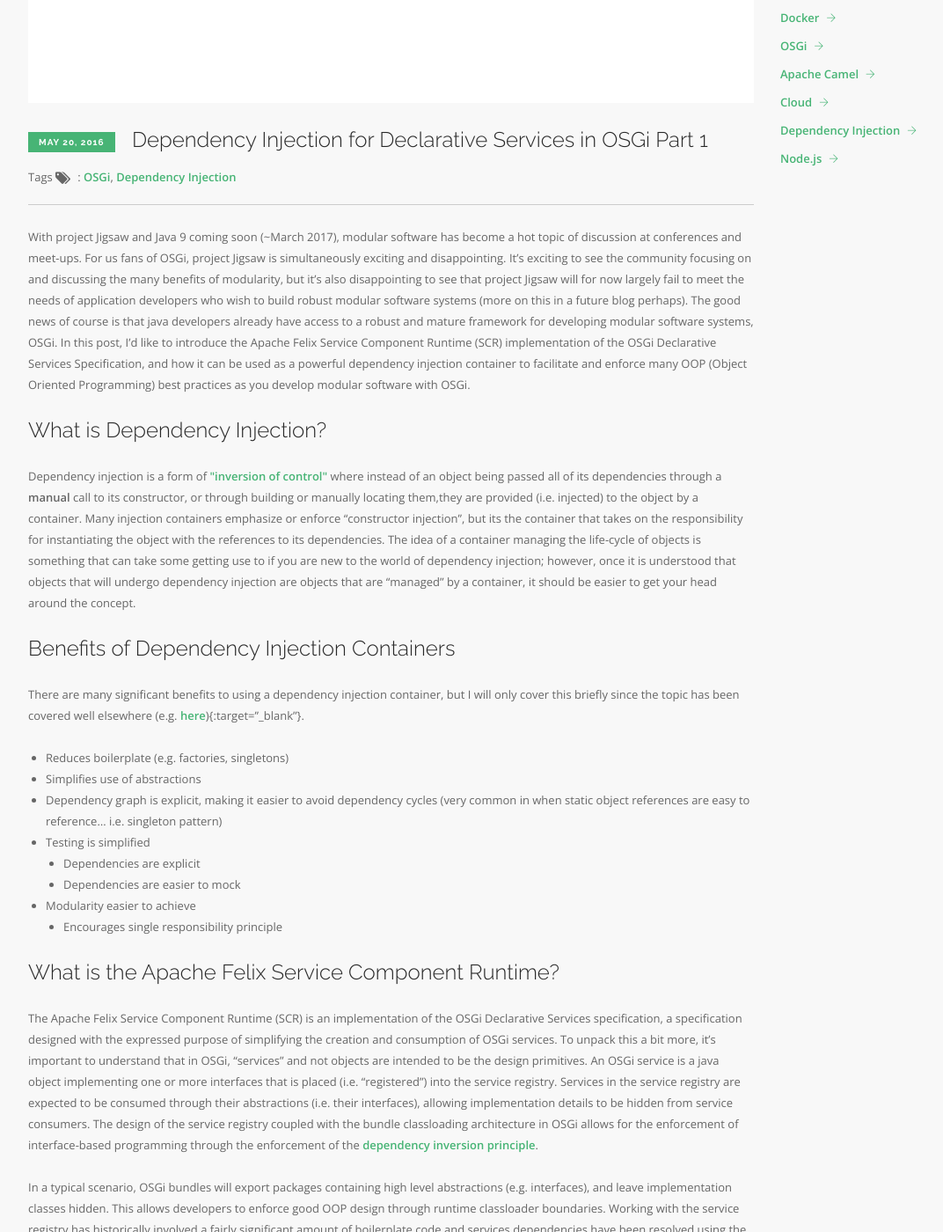
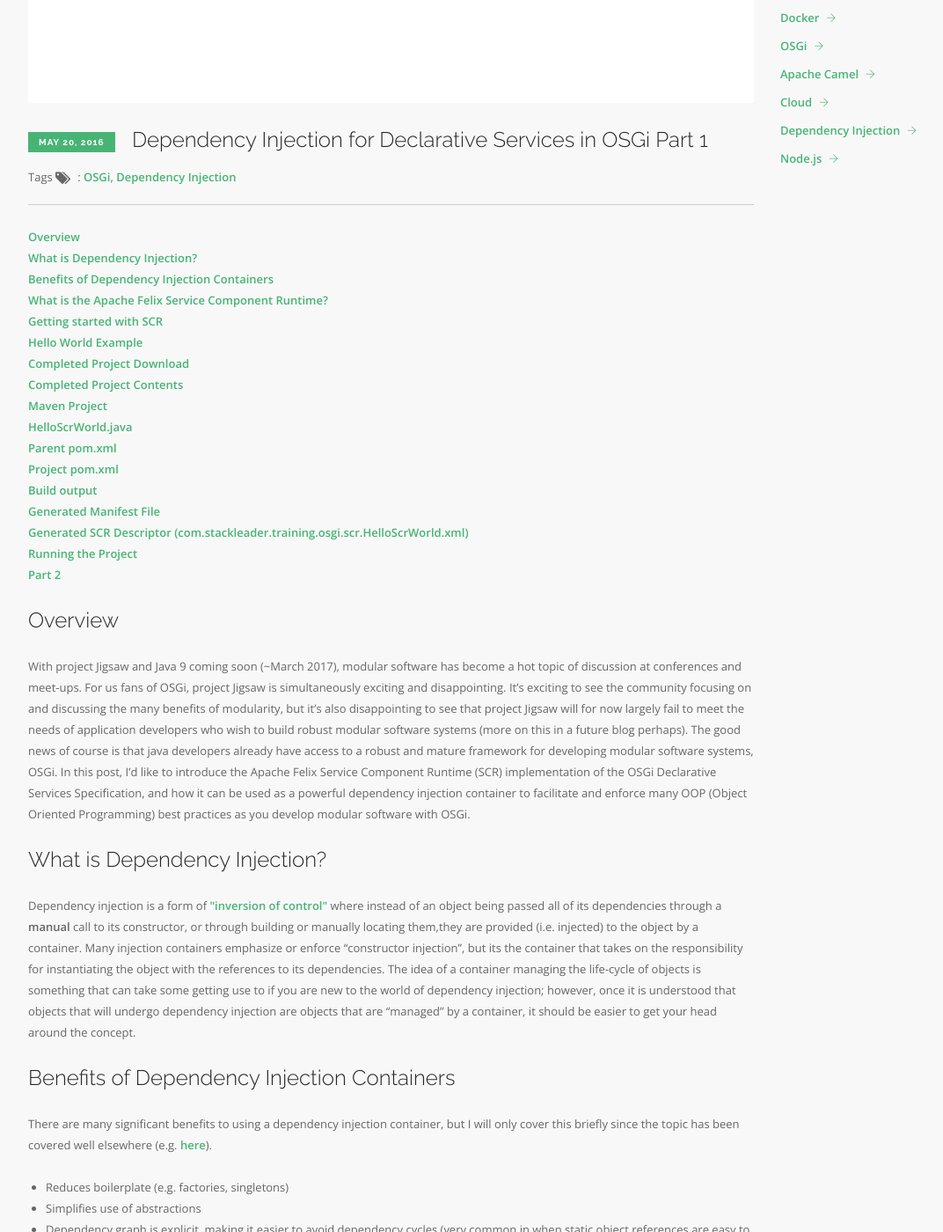
Before and after one commit to stackleader/stackleader.github.io, a Jekyll site: the page built from _posts/2016-05-20-dependency-injection-and-osgi.markdown, in a window 1280 px wide and 1400 px high, scrolled down 824 px. Shown: the whole window at 88% size, without its empty margins (53-1125 px from the left). Built offline with Jekyll 4.4.1, drawn with Linux system fonts in a browser that asks for light colours; nearby versions of some CDN libraries; some of the changed text lies outside the part shown.

Commit message:
Added toc and fixed broken headers

```diff
--- a/_posts/2016-05-20-dependency-injection-and-osgi.markdown
+++ b/_posts/2016-05-20-dependency-injection-and-osgi.markdown
@@ -8,7 +8,29 @@ date:   2016-05-20 10:24:00 -0400
 categories: osgi
 tags: [osgi, dependency_injection]
 ---
+<!-- MarkdownTOC -->
 
+- [Overview](#overview)
+- [What is Dependency Injection?](#what-is-dependency-injection)
+- [Benefits of Dependency Injection Containers](#benefits-of-dependency-injection-containers)
+- [What is the Apache Felix Service Component Runtime?](#what-is-the-apache-felix-service-component-runtime)
+    - [Getting started with SCR](#getting-started-with-scr)
+- [Hello World Example](#hello-world-example)
+    - [Completed Project Download](#completed-project-download)
+        - [Completed Project Contents](#completed-project-contents)
+    - [Maven Project](#maven-project)
+        - [HelloScrWorld.java](#helloscrworldjava)
+        - [Parent pom.xml](#parent-pomxml)
+        - [Project pom.xml](#project-pomxml)
+    - [Build output](#build-output)
+        - [Generated Manifest File](#generated-manifest-file)
+        - [Generated SCR Descriptor \(com.stackleader.training.osgi.scr.HelloScrWorld.xml\)](#generated-scr-descriptor-comstackleadertrainingosgiscrhelloscrworldxml)
+- [Running the Project](#running-the-project)
+- [Part 2](#part-2)
+
+<!-- /MarkdownTOC -->
+
+#### Overview
 With project Jigsaw and Java 9 coming soon (~March 2017), modular software has become a hot topic of discussion at conferences and meet-ups.
 For us fans of OSGi, project Jigsaw is simultaneously exciting and disappointing. It's exciting to see the community focusing on and discussing the many benefits of modularity, but it's also disappointing to see that project Jigsaw will for now largely fail to meet the needs of application developers who wish to build robust modular software systems (more on this in a future blog perhaps). The good news of course is that java developers already have access to a robust and mature framework for developing modular software systems, OSGi. In this post, I'd like to introduce the Apache Felix Service Component Runtime (SCR) implementation of the OSGi Declarative Services Specification, and how it can be used as a powerful dependency injection container to facilitate and enforce many OOP (Object Oriented Programming) best practices as you develop modular software with OSGi.
 
@@ -16,7 +38,7 @@ For us fans of OSGi, project Jigsaw is simultaneously exciting and disappointing
 Dependency injection is a form of [\"inversion of control\"](https://en.wikipedia.org/wiki/Inversion_of_control) where instead of an object being passed all of its dependencies through a **manual** call to its constructor, or through building or manually locating them,they are provided (i.e. injected) to the object by a container. Many injection containers emphasize or enforce "constructor injection", but its the container that takes on the responsibility for instantiating the object with the references to its dependencies. The idea of a container managing the life-cycle of objects is something that can take some getting use to if you are new to the world of dependency injection; however, once it is understood that objects that will undergo dependency injection are objects that are "managed" by a container, it should be easier to get your head around the concept.
 
 #### Benefits of Dependency Injection Containers
-There are many significant benefits to using a dependency injection container, but I will only cover this briefly since the topic has been covered well elsewhere (e.g. [here](https://www.youtube.com/watch?v=8RGhT-YySDY)){:target="_blank"}.
+There are many significant benefits to using a dependency injection container, but I will only cover this briefly since the topic has been covered well elsewhere (e.g. [here](https://www.youtube.com/watch?v=8RGhT-YySDY){:target="_blank"}).
 <div class="normal-list-style">
     <ul>
         <li>Reduces boilerplate (e.g. factories, singletons)</li>
@@ -230,11 +250,11 @@ public class HelloScrWorld {
 </project>
 {% endhighlight %}
 
-###### Build output
+##### Build output
 An ordinary 'mvn install' command will produce the following jar file.
 ![Jar Contents](/img/blog/scr_example_3.png)
 
-####### Generated Manifest File
+###### Generated Manifest File
 
 {% highlight text %}
 Manifest-Version: 1.0
@@ -253,7 +273,7 @@ Service-Component: OSGI-INF/com.stackleader.training.osgi.scr.HelloScrWo
 Tool: Bnd-3.0.0.201509101326
 {% endhighlight %}
 
-####### Generated SCR Descriptor (com.stackleader.training.osgi.scr.HelloScrWorld.xml)
+###### Generated SCR Descriptor (com.stackleader.training.osgi.scr.HelloScrWorld.xml)
 
 {% highlight xml %}
 <?xml version="1.0" encoding="UTF-8"?>
@@ -305,5 +325,5 @@ Example Output:
 Full Example Shell)
 ![Project Run Summary](/img/blog/scr_example_4.png)
 
-### Part 2
+#### Part 2
 In [part 2](/osgi/2016/05/27/dependency-injection-and-osgi_part_2.html){:target="_blank"}, we will cover creating and consuming services with SCR.
```
Also changed, not shown: other parts of _posts/2016-05-20-dependency-injection-and-osgi.markdown (+0 -2 lines).
